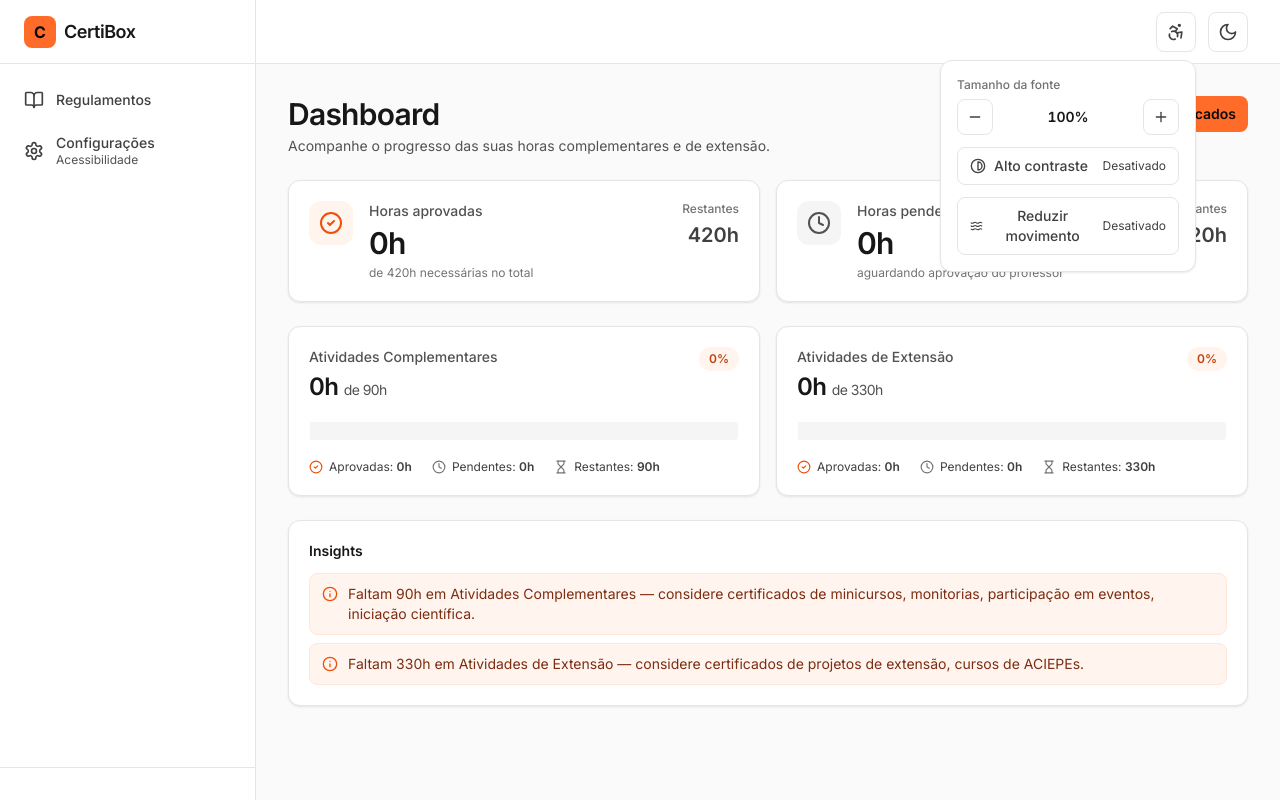
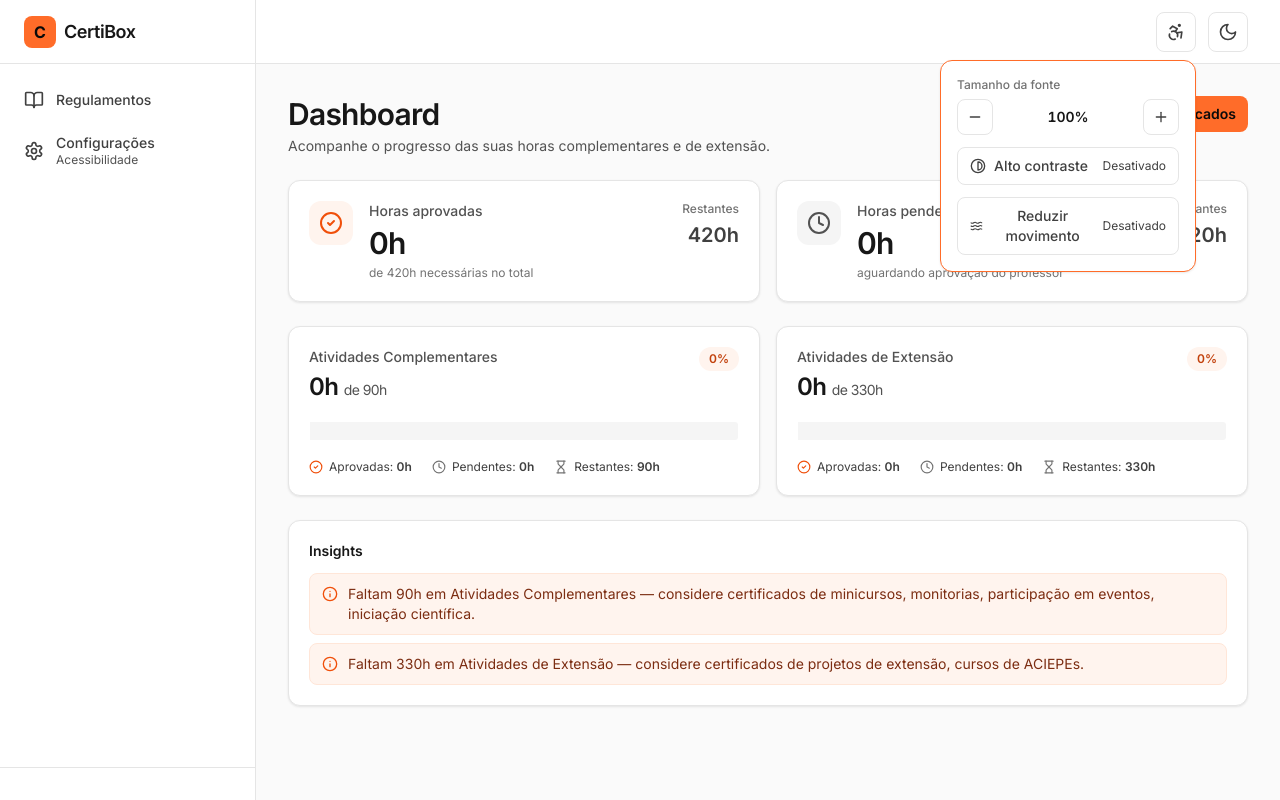
Before and after one commit to tkraide/Certibox, a Next.js app: page / in a window 1280 px wide. Both pictures are taken after a click on the button 1176 px from the left and 31 px from the top of the page. Built offline with nearby package versions, Linux system fonts and the light colour scheme; no server answers.

Commit message:
style: borda laranja no painel de acessibilidade para destacar o limite

```diff
--- a/src/components/accessibility/accessibility-toolbar.tsx
+++ b/src/components/accessibility/accessibility-toolbar.tsx
@@ -82,7 +82,7 @@ export function AccessibilityToolbar({ className }: AccessibilityToolbarProps) {
           id={panelId}
           role="group"
           aria-label="Configurações de acessibilidade"
-          className="absolute right-0 z-50 mt-2 w-64 space-y-3 rounded-xl border border-neutral-200 bg-white p-4 shadow-card dark:border-neutral-800 dark:bg-neutral-900"
+          className="fixed inset-x-4 top-[4.5rem] z-50 max-h-[calc(100vh-6rem)] space-y-3 overflow-y-auto rounded-xl border border-primary-500 bg-white p-4 shadow-card dark:border-primary-400 dark:bg-neutral-900 sm:absolute sm:inset-x-auto sm:top-auto sm:right-0 sm:mt-2 sm:max-h-none sm:w-64 sm:overflow-visible"
         >
           <div>
             <p
```
